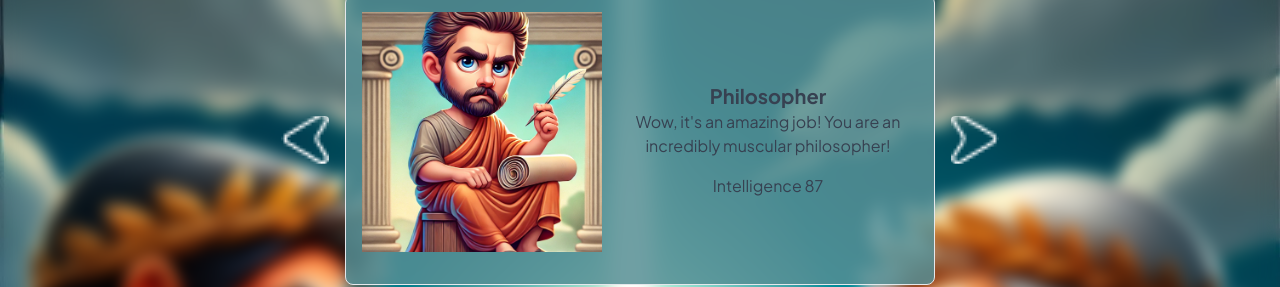
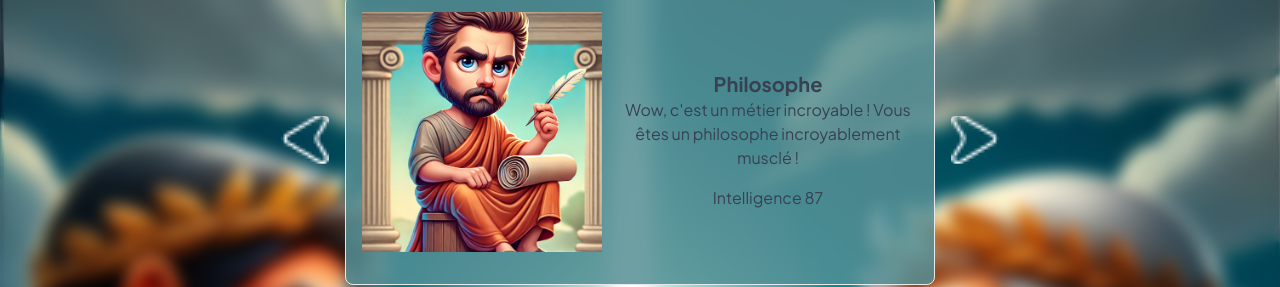
Before and after one commit to WildCodeSchool-CDA-FT-2024-09/JS-CDA-Projet-1-Team-A, a React (Vite) app in the folder client/: page /character-creation in a window 1280 px wide. Shown: the part 244-531 px from the top of the page. Built offline with nearby package versions, Linux system fonts and the light colour scheme; no server answers; a web font is replaced by a local one.

Commit message:
client/fix: translate carousel texte for a better harmony to the french site

```diff
--- a/client/src/pages/CreateCharacterPage.tsx
+++ b/client/src/pages/CreateCharacterPage.tsx
@@ -4,27 +4,27 @@ import CarouselProfession from "../components/competitor/CarouselProfession";
 // Fausse donnée en attendant le back end
 const profession = [
   {
-    professionName: "Philosopher",
+    professionName: "Philosophe",
     statsName: "Intelligence",
     value: 87,
     description:
-      "Wow, it's an amazing job! You are an incredibly muscular philosopher!",
+      "Wow, c'est un métier incroyable ! Vous êtes un philosophe incroyablement musclé !",
     link: "/img/dallePhilosopher1.png",
   },
   {
-    professionName: "Blacksmith",
+    professionName: "Forgeron",
     statsName: "Force",
     value: 72,
     description:
-      "Wow, it's an amazing job! You are an incredibly muscular blackSmith!",
+      "Wow, c'est un métier incroyable ! Vous êtes un forgeron incroyablement musclé !",
     link: "/img/dalleForge1.png",
   },
   {
-    professionName: "Sailor",
+    professionName: "Marin",
     statsName: "Agilité",
     value: 70,
     description:
-      "Wow, it's an amazing job! You are an incredibly muscular sailor!",
+      "Wow, c'est un métier incroyable ! Vous êtes un marin incroyablement musclé !",
     link: "/img/dalleSailor1.png",
   },
 ];
```
